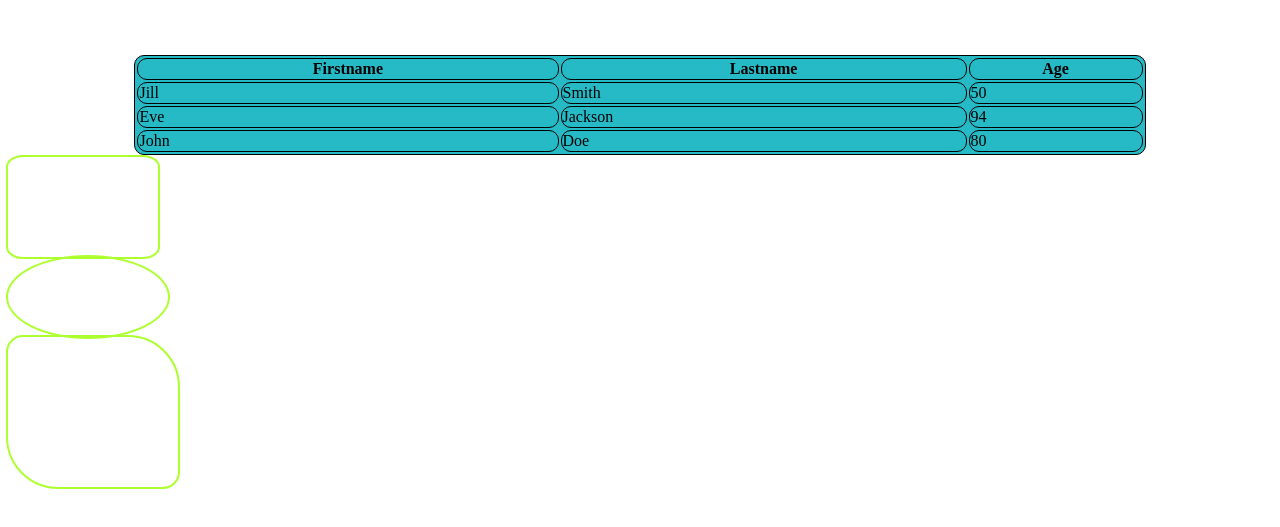
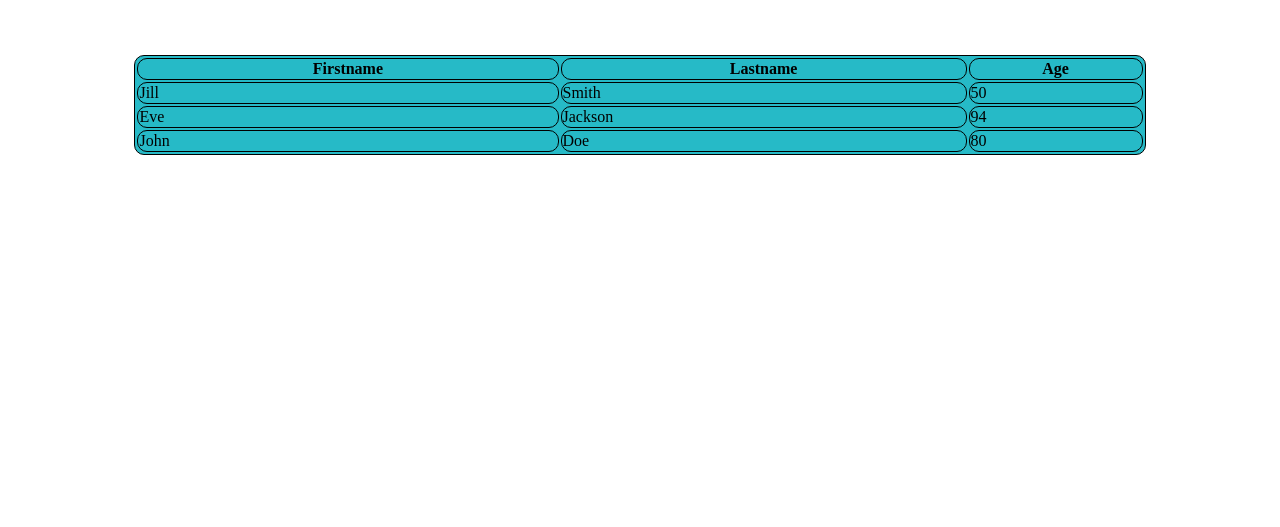
Before and after one commit to Raven2099/MERNSTACK, a plain HTML site: page task6.html in a window 1280 px wide. Shown: the part 61-588 px from the top of the page. Drawn offline with Linux system fonts and the light colour scheme.

Commit message:
task6.html

```diff
--- a/task6.html
+++ b/task6.html
@@ -95,9 +95,7 @@
 
         </tr>
     </table>
-    <td class="td1"><div class="square1"></div></td>
-    <td><div class="oval"></div></td>
-    <div class="shapelast"></div>
+
 
 </body>
 </html>
```
